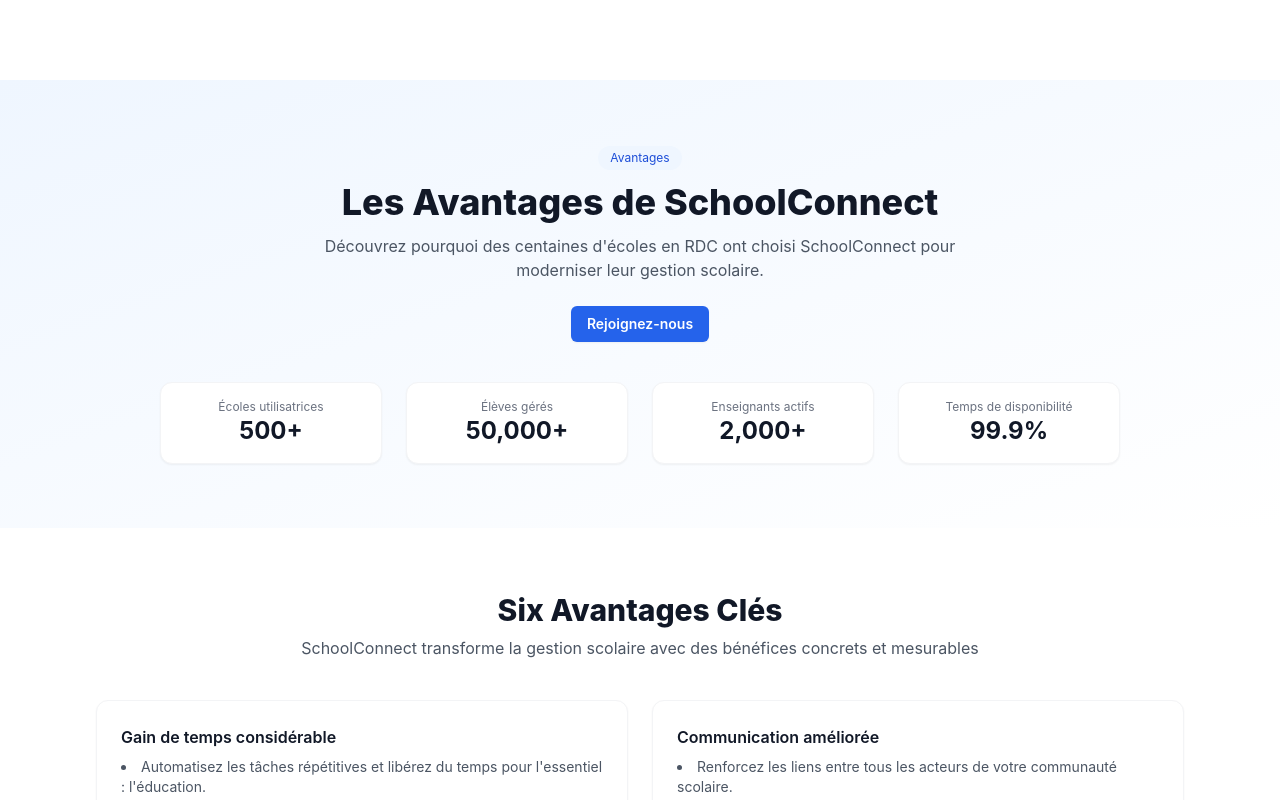
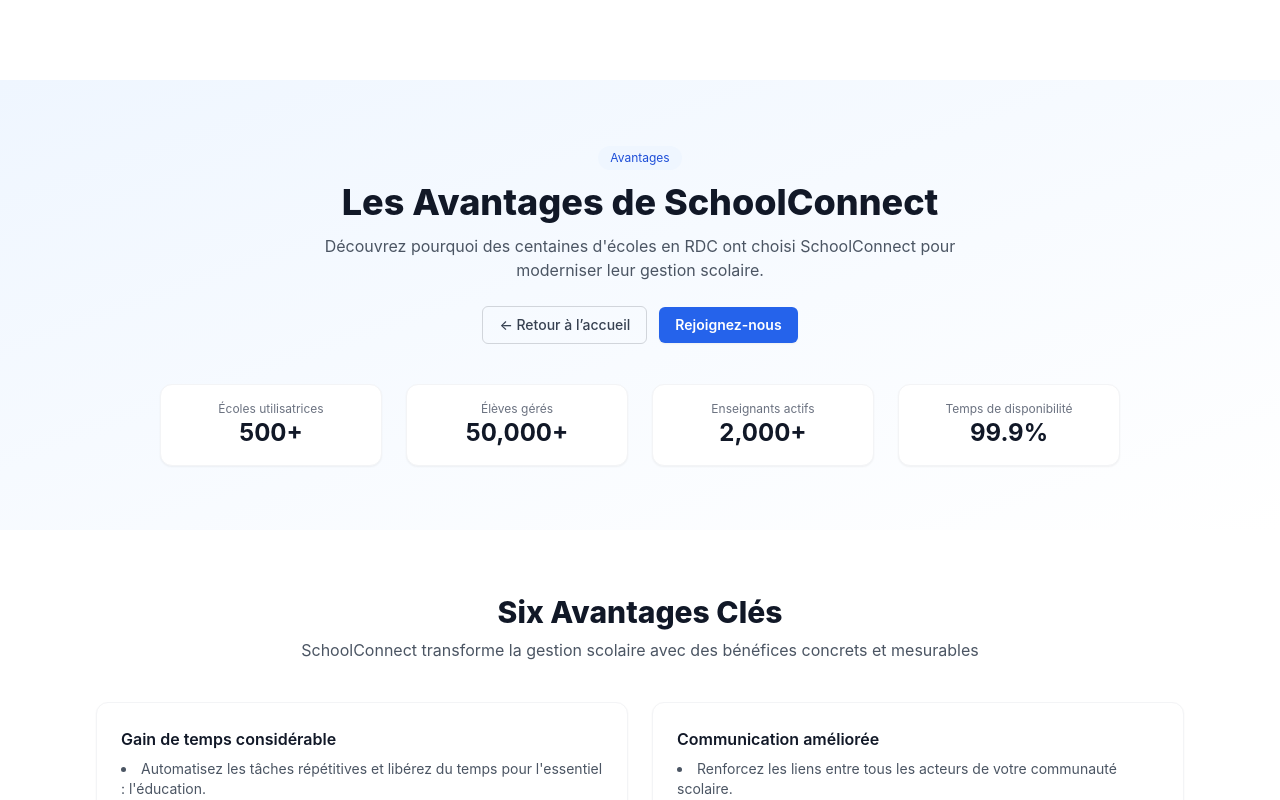
Before and after one commit to TDKasala/schoolconnect101, a React (Vite) app: page /avantages in a window 1280 px wide. Shown: the top 800 px of the page. Built offline with nearby package versions, Linux system fonts and the light colour scheme.

Commit message:
feat(ui): add 'Retour à laccueil' buttons on Advantages and Contact pages

```diff
--- a/src/pages/Advantages.tsx
+++ b/src/pages/Advantages.tsx
@@ -6,7 +6,8 @@
           <p className="inline-flex items-center gap-2 text-xs bg-primary-50 text-primary-700 px-3 py-1 rounded-full mb-3">Avantages</p>
           <h1 className="text-3xl md:text-4xl font-extrabold text-gray-900">Les Avantages de SchoolConnect</h1>
           <p className="mt-3 text-gray-600 max-w-2xl mx-auto">Découvrez pourquoi des centaines d'écoles en RDC ont choisi SchoolConnect pour moderniser leur gestion scolaire.</p>
-          <div className="mt-6">
+          <div className="mt-6 flex items-center justify-center gap-3">
+            <a href="/" className="inline-flex items-center rounded-md border border-gray-300 px-4 py-2 text-sm font-medium text-gray-700 hover:bg-gray-50">← Retour à l’accueil</a>
             <a href="#cta" className="inline-flex items-center rounded-md bg-blue-600 px-4 py-2 text-sm font-semibold text-white shadow-sm hover:bg-blue-500">Rejoignez-nous</a>
           </div>
 
--- a/src/pages/Contact.tsx
+++ b/src/pages/Contact.tsx
@@ -25,6 +25,9 @@
           <p className="inline-flex items-center gap-2 text-xs bg-primary-50 text-primary-700 px-3 py-1 rounded-full mb-3">Contact</p>
           <h1 className="text-3xl md:text-4xl font-extrabold text-gray-900">Contactez l'équipe SchoolConnect</h1>
           <p className="mt-3 text-gray-600 max-w-2xl mx-auto">Nous sommes là pour répondre à vos questions et vous accompagner dans la digitalisation de votre école.</p>
+          <div className="mt-6">
+            <a href="/" className="inline-flex items-center rounded-md border border-gray-300 px-4 py-2 text-sm font-medium text-gray-700 hover:bg-gray-50">← Retour à l’accueil</a>
+          </div>
         </div>
       </section>
 
```
